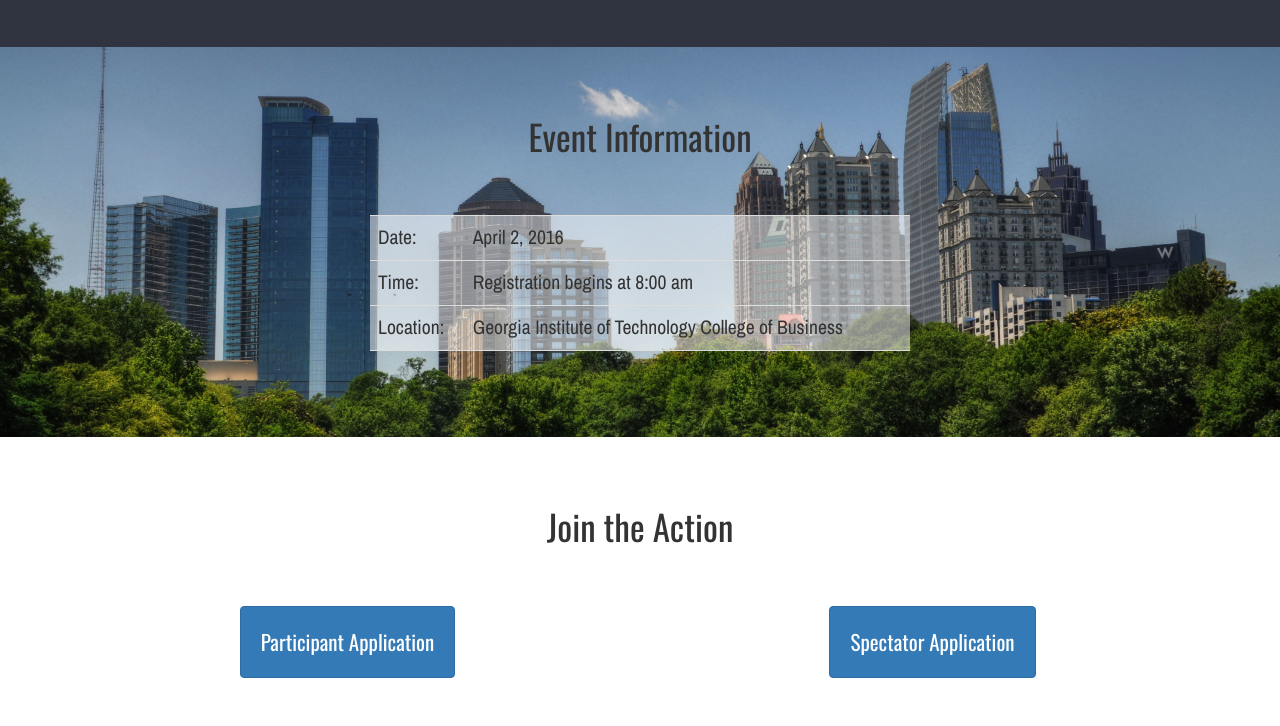
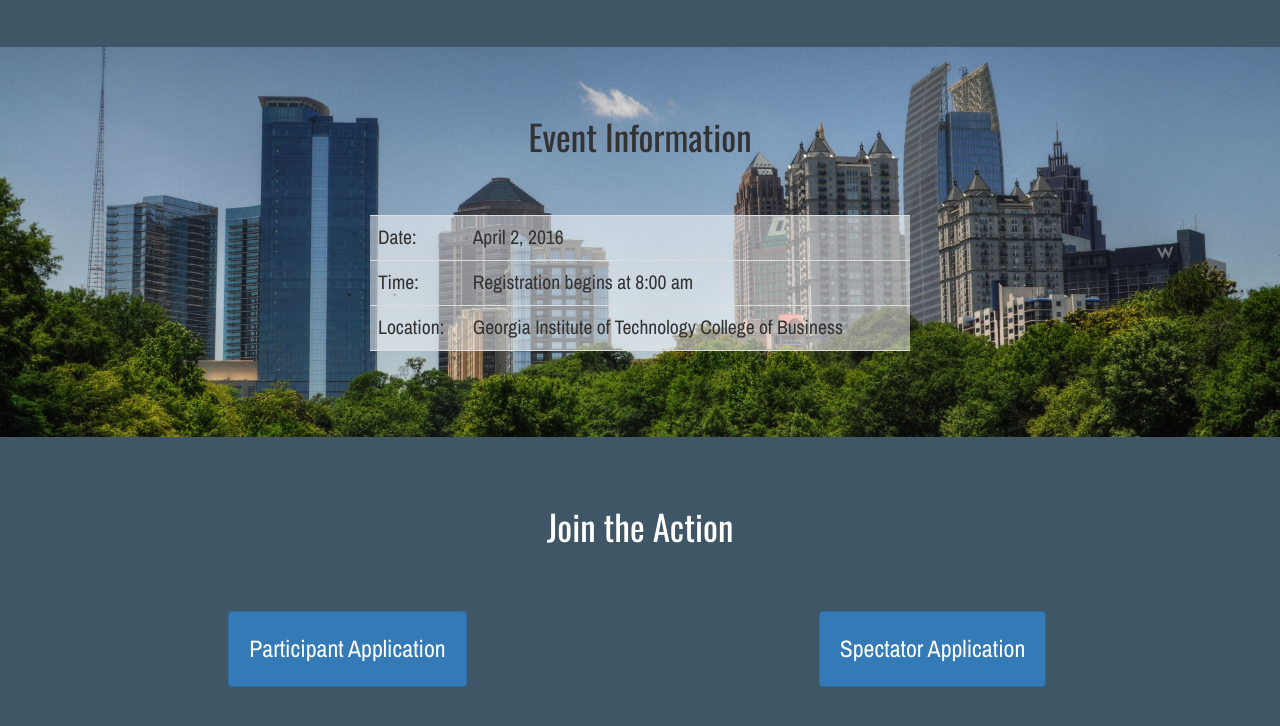
Before and after one commit to MurtazaB/RoundOneWebsite, a plain HTML site: page index.html in a window 1280 px wide. Shown: the part 1236-1962 px from the top of the page. Drawn offline with nearby package versions, Linux system fonts and the light colour scheme.

Commit message:
Fixed spacing on application buttons and section colors

```diff
--- a/css/main.css
+++ b/css/main.css
@@ -26,6 +26,8 @@ h4, h5, h6, p, td, a{
 
 .nav {
 	padding: 0 50px 0 20px;
+
+	background-color: #2F3440;
 }
 
 
@@ -99,7 +101,7 @@ h4, h5, h6, p, td, a{
 #judges {
 	padding-bottom: 50px;
 
-	background-color: #2F3440;
+	background-color: #3F5666;
 	color: white;
 }
 
@@ -132,14 +134,20 @@ h4, h5, h6, p, td, a{
 /*APPLICATION SECTION*/
 #apply {
 	padding-bottom: 50px;
+	color:white;
+
+	background-color: #3F5666;
 }
 
 .application-btn {
 	text-align: center;
 }
 
-#apply button {
-	font-size: 1.5em;
+.apply-button {
+	margin-top: 5px;
+	margin-bottom: 5px;
+
+	font-size: 1.7em;
 	padding: 20px;
 }
 
--- a/index.html
+++ b/index.html
@@ -144,10 +144,10 @@
         <h2 class="section-header">Join the Action</h2>
         <div class="row">
           <div class="col-xs-12 col-sm-6 application-btn">
-            <button type="button" class="btn btn-primary">Participant Application</button>
+            <a class="btn btn-primary apply-button" href="#" role="button">Participant Application</a>
           </div>
           <div class="col-xs-12 col-sm-6 application-btn">
-            <button type="button" class="btn btn-primary">Spectator Application</button>
+            <a class="btn btn-primary apply-button" href="https://alphakappapsi.typeform.com/to/pMWvqg" role="button">Spectator Application</a>
           </div>
         </div>
       </div>
```
